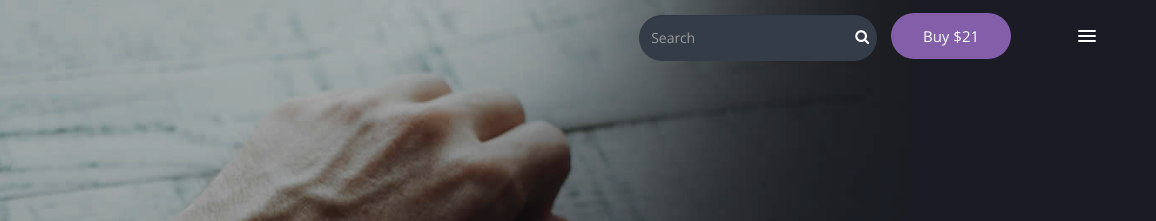
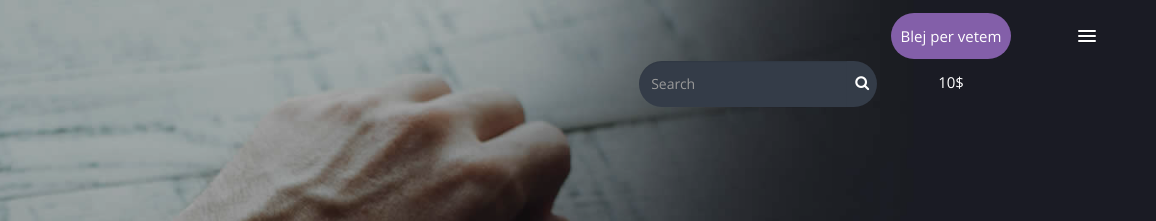
Before and after one commit to fjolladedaj/K-Puna, a plain HTML site: page index.html in a window 1280 px wide. Shown: the top 221 px of the page, 124-1280 px from the left. Drawn offline with Linux system fonts and the light colour scheme; files that its build step writes are made by us from their sources.

Commit message:
Blej
Fjolla

```diff
--- a/index.html
+++ b/index.html
@@ -61,7 +61,7 @@
                             <div class="form-group">
                                 <input type="text" class="form-control" placeholder="Search">
                                 <a href="" class="btn_search"><i class="fa fa-search"></i></a>
-                                <a href="" target="_blank" class="btn_buy">Buy $21</a>
+                                <a href="" target="_blank" class="btn_buy">Blej per vetem 10$</a>
                             </div>
                             <div class="main-navigation">
 
```
